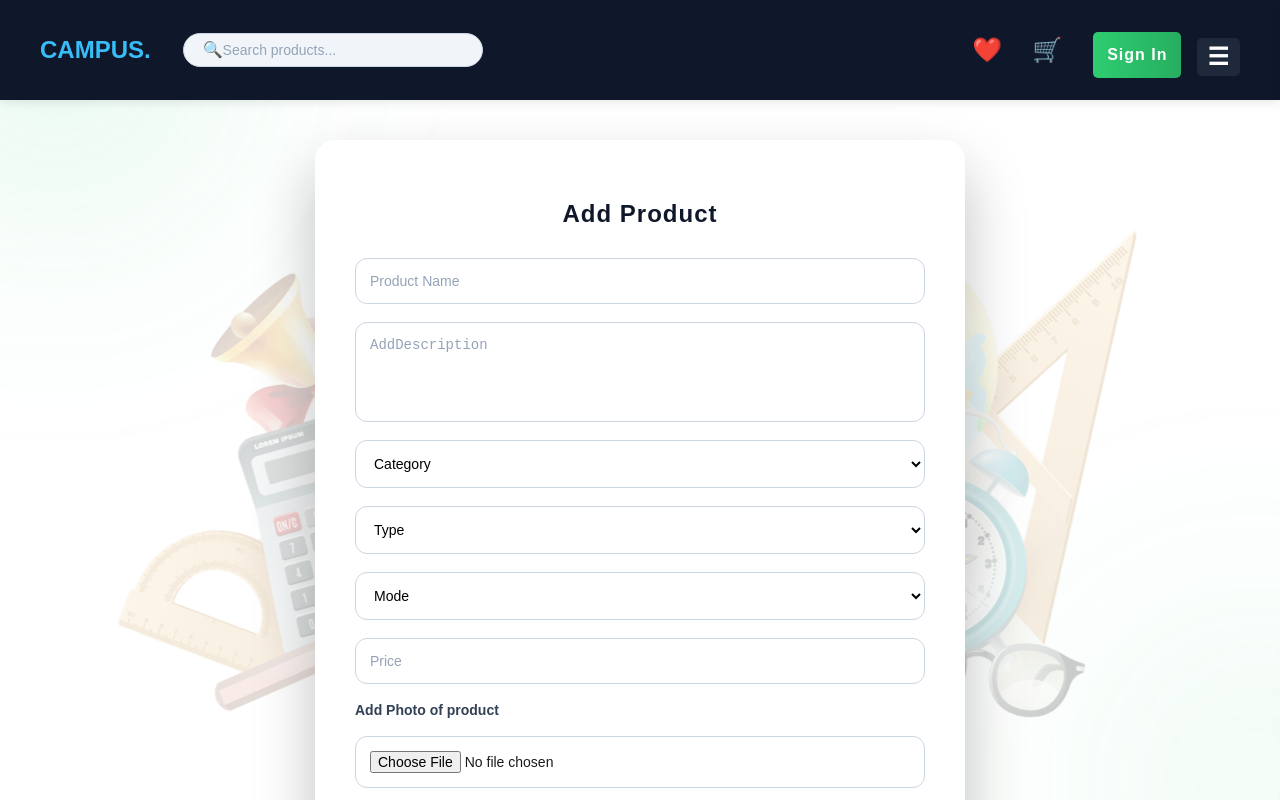
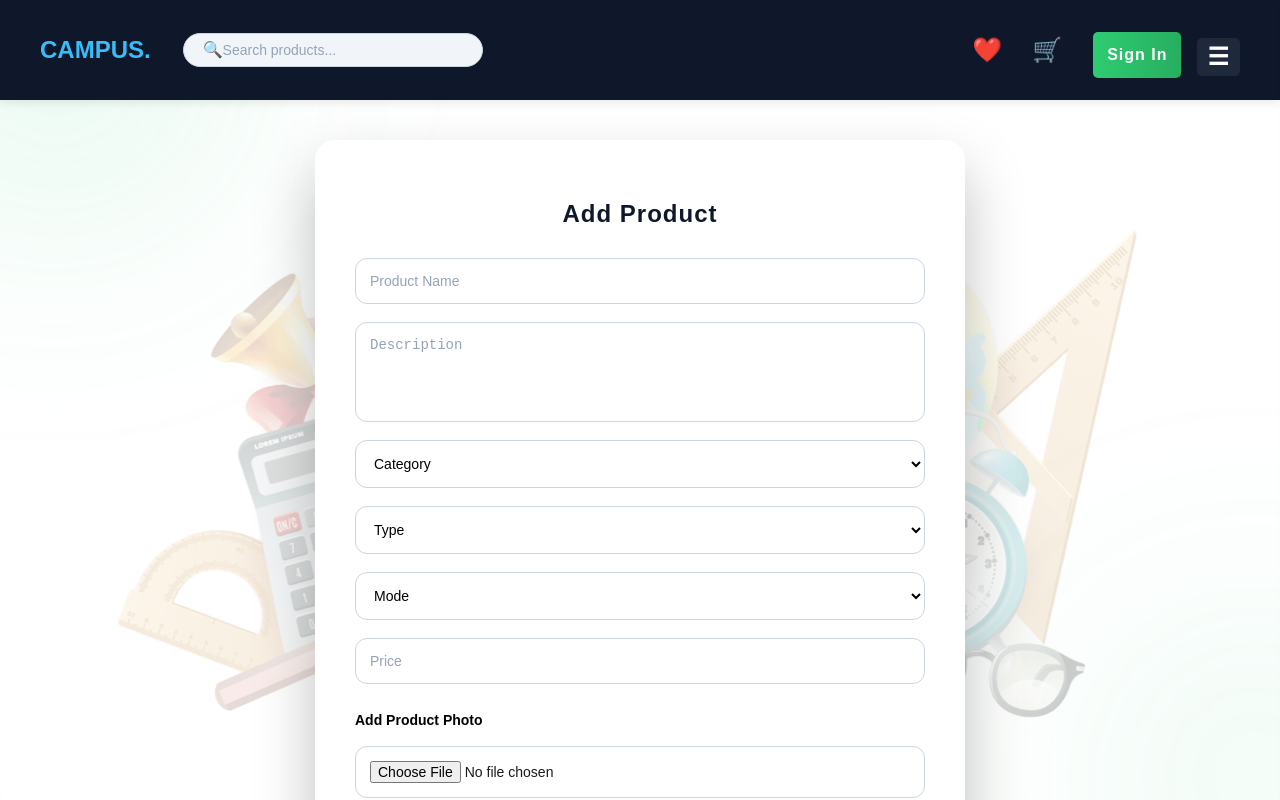
Before and after one commit to Doha2127277/CampusMarket, a React (Vite) app in the folder frontend/: page /AddOrder in a window 1280 px wide. Shown: the top 800 px of the page. Built offline with nearby package versions, Linux system fonts and the light colour scheme; no server answers.

Commit message:
Update AddOrder.jsx

```diff
--- a/frontend/src/AddOrder/AddOrder.jsx
+++ b/frontend/src/AddOrder/AddOrder.jsx
@@ -1,10 +1,10 @@
 import { useState } from "react";
 import bgImage from './image.png';
 import "./AddOrder.css";
-import { db } from "../firebase.js";
-import { auth } from "../firebase";
+import { db, auth } from "../firebase.js";
 import { useNavigate } from "react-router-dom";
 import { collection, addDoc, serverTimestamp } from "firebase/firestore";
+
 const uploadToCloudinary = async (file) => {
     const formData = new FormData();
     formData.append("file", file);
@@ -22,20 +22,22 @@ const uploadToCloudinary = async (file) => {
     const data = await res.json();
     return data.secure_url;
 };
+
 function AddOrder() {
-
-    const [name, setName] = useState("")
-    const [description, setDescription] = useState("")
-    const [category, setCategory] = useState("")
-    const [type, setType] = useState("")
-    const [mode, setMode] = useState("")
-    const [price, setPrice] = useState("")
-    const [photo, setPhoto] = useState(null)
+    const [name, setName] = useState("");
+    const [description, setDescription] = useState("");
+    const [category, setCategory] = useState("");
+    const [type, setType] = useState("");
+    const [mode, setMode] = useState("");
+    const [price, setPrice] = useState("");
+    const [photo, setPhoto] = useState(null);
+    const [isUploading, setIsUploading] = useState(false);
     const navigate = useNavigate();
 
     const addOrder = async (e) => {
-        e.preventDefault()
+        e.preventDefault();
         const currentUser = auth.currentUser;
+
         if (!currentUser) {
             alert("Please login first");
             navigate("/login");
@@ -43,28 +45,29 @@ navigate("/login");
         }
 
         try {
+            setIsUploading(true);
             let photoURL = "";
             if (photo) {
                 photoURL = await uploadToCloudinary(photo);
-                console.log("Photo URL:", photoURL);
             }
-            const order = {
+
+            const productData = {
                 name,
                 description,
                 category,
                 type,
-                status:"pending",
+                status: "pending", // Remains pending for Admin approval
                 mode,
-                price: Number(price),
+                price: mode === "Volunteer" ? 0 : Number(price), // Force 0 if Volunteer
                 sellerId: currentUser.uid,
-                buyerId: currentUser.uid,
+                isSold: false, // Added to support Home Page filtering
                 photoURL,
                 createdAt: serverTimestamp()
             };
 
-            await addDoc(collection(db, "products"), order);
+            await addDoc(collection(db, "products"), productData);
 
-            alert("Product added successfully!");
+            alert("Product submitted for approval!");
 
             // Reset form
             setName("");
@@ -74,14 +77,14 @@ navigate("/login");
             setMode("");
             setPrice("");
             setPhoto(null);
+            navigate("/");
 
         } catch (error) {
             console.error("Error adding product:", error);
             alert("Error adding product");
+        } finally {
+            setIsUploading(false);
         }
-
-
-
     };
 
     return (
@@ -89,22 +92,22 @@ navigate("/login");
             <img src={bgImage} className="background-image" alt="background" />
 
             <div className="container1">
-
-            <h2>Add Product </h2>
+                <h2>Add Product</h2>
 
                 <form onSubmit={addOrder}>
-
                     <input
                         placeholder="Product Name"
                         value={name}
                         onChange={(e) => setName(e.target.value)}
-                    required />
+                        required
+                    />
 
                     <textarea
-                    placeholder="AddDescription"
+                        placeholder="Description"
                         value={description}
                         onChange={(e) => setDescription(e.target.value)}
-                    required></textarea>
+                        required
+                    ></textarea>
 
                     <select value={category} onChange={(e) => setCategory(e.target.value)} required>
                         <option value="">Category</option>
@@ -125,28 +128,31 @@ navigate("/login");
                         <option>Volunteer</option>
                     </select>
 
+                    {mode !== "Volunteer" && (
                         <input
                             type="number"
-                    placeholder="Price" value={price}
+                            placeholder="Price"
+                            value={price}
                             onChange={(e) => setPrice(e.target.value)}
-                    required />
-                <label color="black"> Add Photo of product</label>
+                            required
+                        />
+                    )}
+
+                    <label style={{color: "black", display: "block", marginTop: "10px"}}>Add Product Photo</label>
                     <input
                         type="file"
-                    accept="image/*" required
+                        accept="image/*"
+                        required
                         onChange={(e) => setPhoto(e.target.files[0])}
                     />
 
-                <button type="submit"> Add Product</button>
-
+                    <button type="submit" disabled={isUploading}>
+                        {isUploading ? "Uploading..." : "Add Product"}
+                    </button>
                 </form>
-
             </div>
-
         </div>
-
-    )
-
+    );
 }
 
-export default AddOrder
+export default AddOrder;
```
Lines whose indentation alone changed are shown as unchanged.
